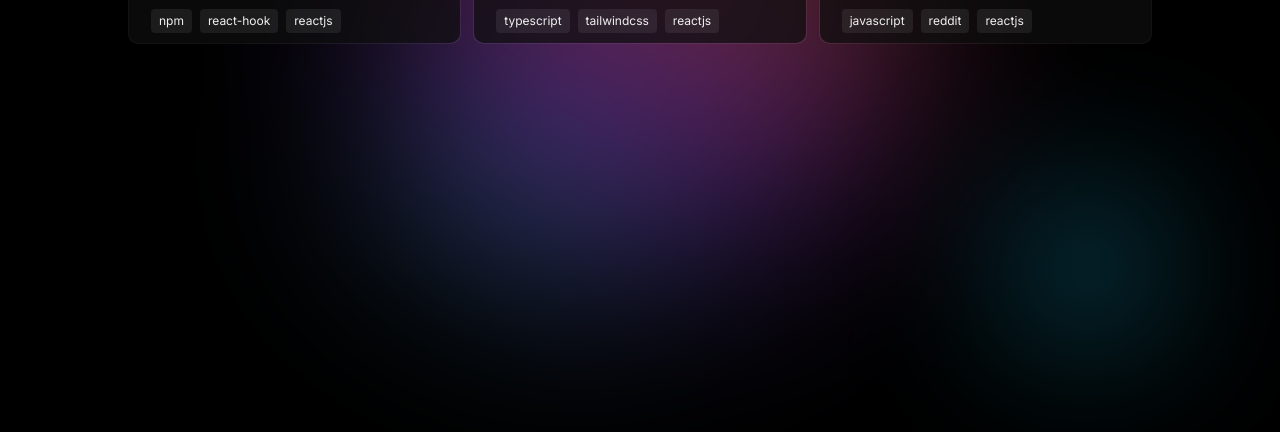
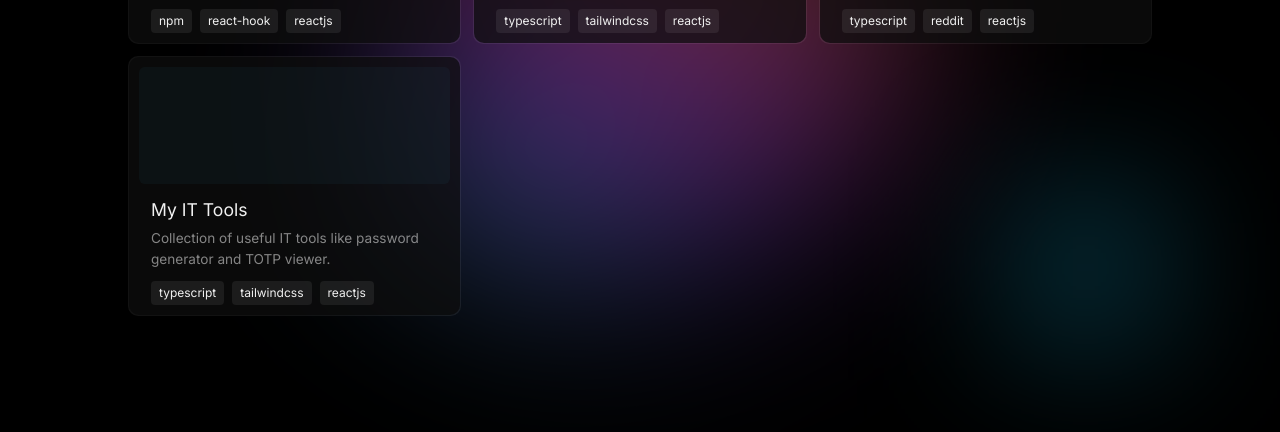
Before and after one commit to gauravjot/nzran-com, a website: page index.html in a window 1280 px wide. Shown: the part 368-800 px from the top of the page. Drawn offline with Linux system fonts and the light colour scheme.

Commit message:
added my-it-tools

```diff
--- a/index.html
+++ b/index.html
@@ -120,7 +120,7 @@
         <!-- card end -->
         <!-- card start -->
 				<a
-          href="https://gauravjot.github.io/redditwal/"
+          href="https://gauravjot.github.io/react-reddit-wallpapers/"
           target="_blank"
           rel="noopener noreferrer"
         >
@@ -138,7 +138,7 @@
                   <div class="mt-3 flex gap-2">
                     <span
                       class="inline-block lightbg text-xs py-1 px-2 rounded font-medium"
-                      >javascript</span
+                      >typescript</span
                     >
                     <span
                       class="inline-block lightbg text-xs py-1 px-2 rounded font-medium"
@@ -155,6 +155,43 @@
           </div>
         </a>
         <!-- card end -->
+         <!-- card start -->
+				<a
+        href="https://my-it-tools.nzran.com/"
+        target="_blank"
+        rel="noopener noreferrer"
+      >
+        <div class="card">
+          <div class="card-content">
+            <div class="card-image">
+              <!-- image -->
+            </div>
+            <div class="card-info-wrapper">
+              <div class="card-info-title">
+                <h3>My IT Tools</h3>
+                <p>
+                  Collection of useful IT tools like password generator and TOTP viewer.
+                </p>
+                <div class="mt-3 flex gap-2">
+                  <span
+                    class="inline-block lightbg text-xs py-1 px-2 rounded font-medium"
+                    >typescript</span
+                  >
+                  <span
+                    class="inline-block lightbg text-xs py-1 px-2 rounded font-medium"
+                    >tailwindcss</span
+                  >
+                  <span
+                    class="inline-block lightbg text-xs py-1 px-2 rounded font-medium"
+                    >reactjs</span
+                  >
+                </div>
+              </div>
+            </div>
+          </div>
+        </div>
+      </a>
+      <!-- card end -->
 			</div>
 		</div>
 
```
